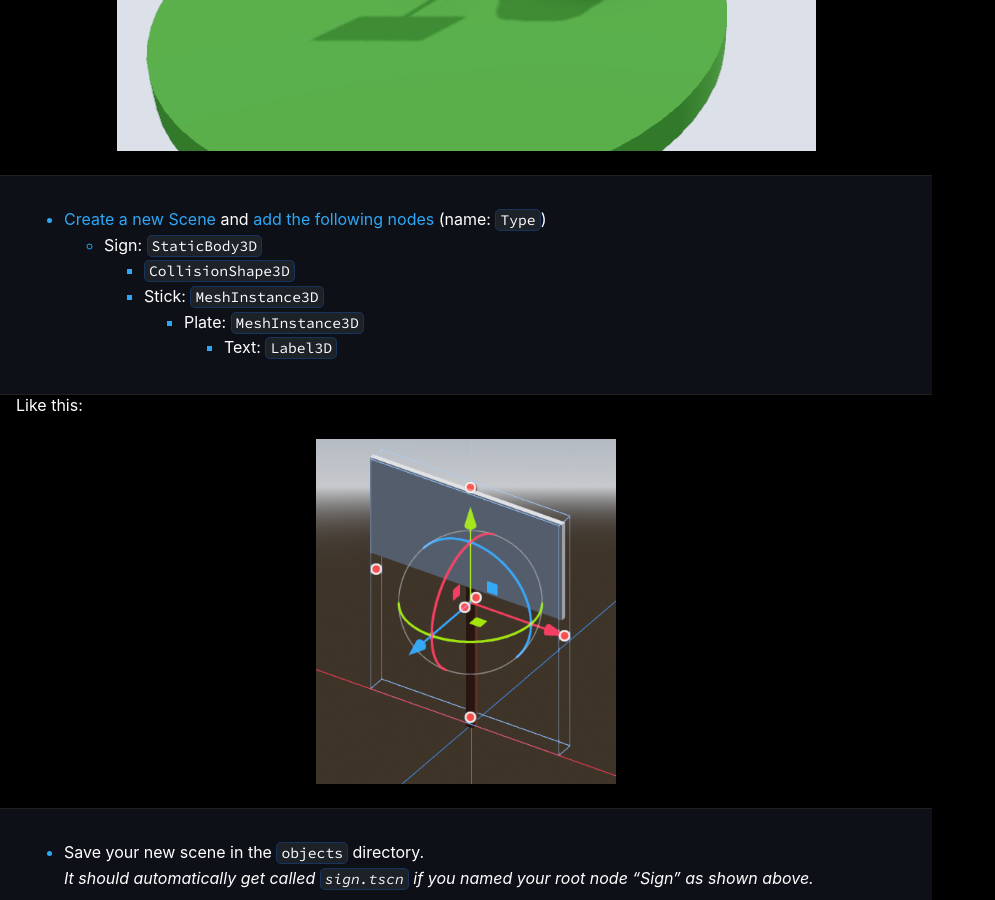
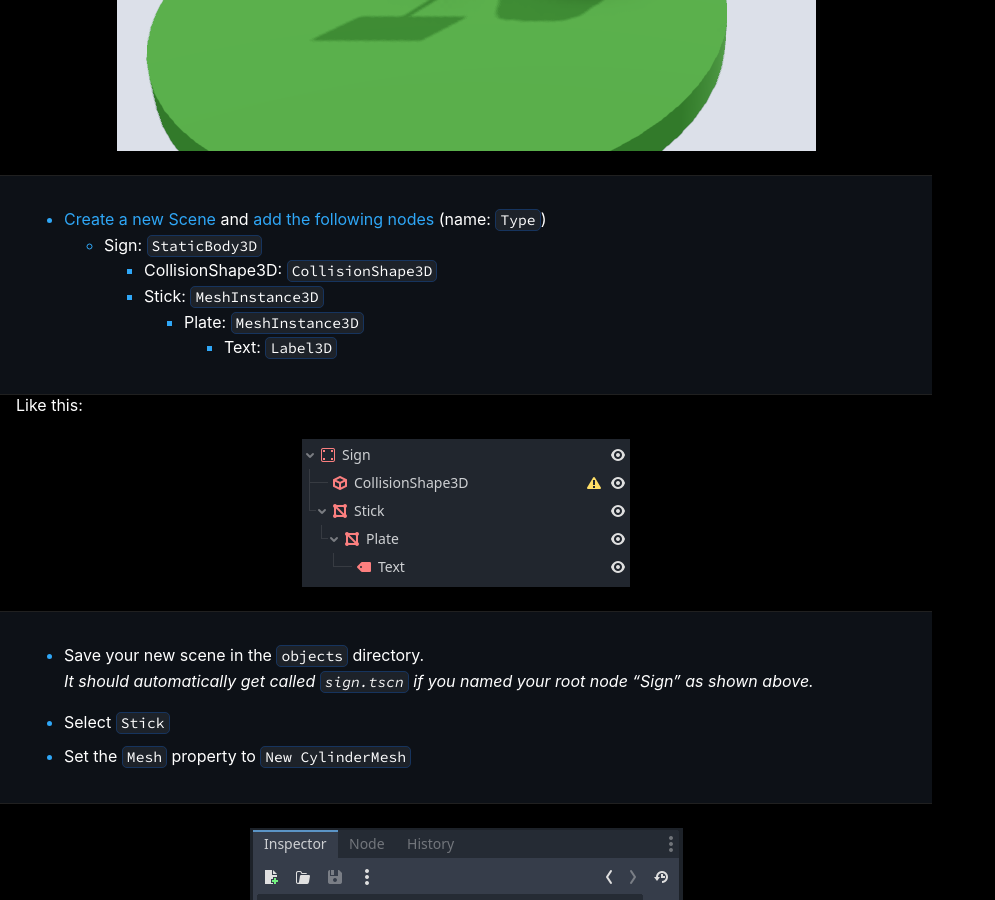
Before and after one commit to marpor/codingpirates, a Jekyll site: the page built from godot/quick_start_3d_platformer/sign.md, in a window 1280 px wide and 900 px high, scrolled down 570 px. Shown: the whole window, without its empty margins (0-995 px from the left). Built offline with Jekyll 4.4.1, drawn with Linux system fonts in a browser that asks for light colours; our own code applies the rules of GitHub Pages for plain Markdown files.

Commit message:
Fix wrong image on "Make a Sign"

```diff
--- a/godot/quick_start_3d_platformer/sign.md
+++ b/godot/quick_start_3d_platformer/sign.md
@@ -9,13 +9,13 @@ In this mini-guide, we'll make a little sign that you can place in your world, w
 
 * [Create a new Scene](../tips/create_a_scene.md) and [add the following nodes](../tips/add_nodes.md) (name: `Type`)
    * Sign: `StaticBody3D`
-     * `CollisionShape3D`
+     * CollisionShape3D: `CollisionShape3D`
      * Stick: `MeshInstance3D`
        * Plate: `MeshInstance3D`
          * Text: `Label3D`
 
 Like this:
-![Sign WIP 0](res/sign/wip2.png)
+![Sign WIP 0](res/sign/wip0.png)
 
 * Save your new scene in the `objects` directory.
 _It should automatically get called `sign.tscn` if you named your root node "Sign" as shown above._
```
